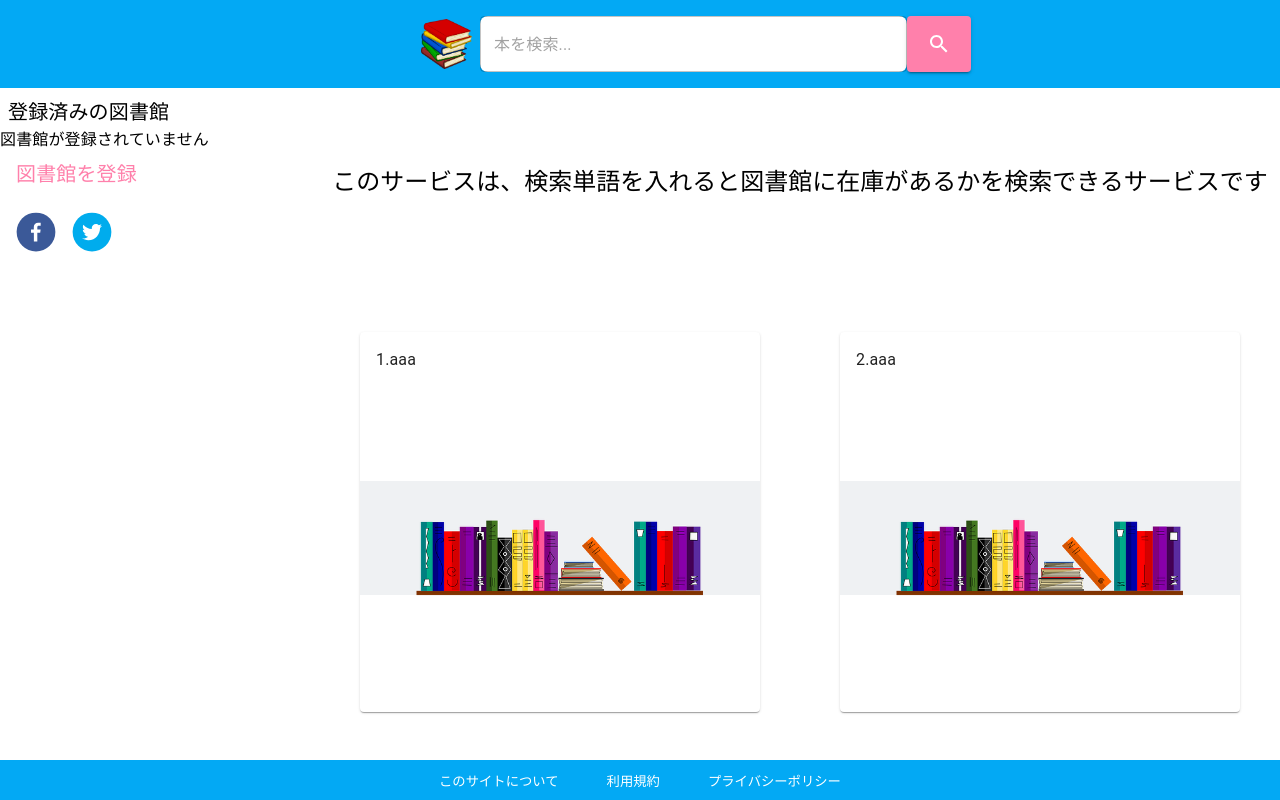
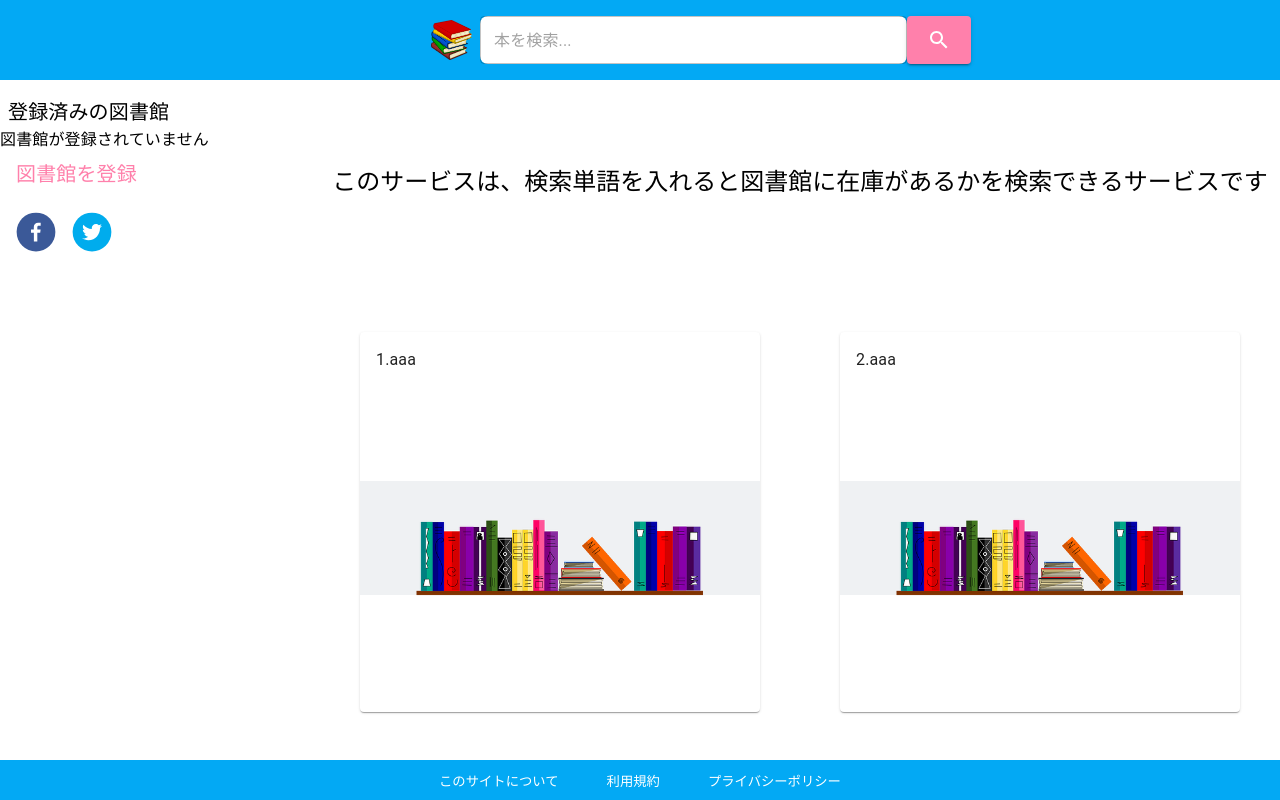
Before and after one commit to horitaka/book-search-frontend, a React (Create React App) app: page / in a window 1280 px wide. Built offline with nearby package versions, Linux system fonts and the light colour scheme.

Commit message:
fix: 検索窓のレイアウトのバグ修正

```diff
--- a/src/views/App.js
+++ b/src/views/App.js
@@ -5,7 +5,7 @@ import Grid from '@material-ui/core/Grid';
 import { makeStyles, createStyles } from '@material-ui/core/styles';
 import { createMuiTheme, ThemeProvider } from '@material-ui/core/styles';
 
-
+import AppThemeProvider from './AppThemeProvider'
 import Header from './Header'
 import Navigation from './Navigation/Navigation'
 import AppRouter from './AppRouter';
@@ -13,23 +13,6 @@ import Footer from './Footer/Footer'
 import { Toast } from './Toast';
 
 import './App.css'
-
-const theme = createMuiTheme({
-  palette: {
-    primary: {
-      // light: will be calculated from palette.primary.main,
-      main: '#03A9F4',
-      // dark: will be calculated from palette.primary.main,
-      contrastText: '#ffffff'
-    },
-    secondary: {
-      // light: will be calculated from palette.primary.main,
-      main: '#FF80AB',
-      // dark: will be calculated from palette.secondary.main,
-      contrastText: '#ffffff'
-    },
-  },
-});
 
 const useStyles = makeStyles(theme => createStyles({
   root: {
@@ -48,7 +31,7 @@ const useStyles = makeStyles(theme => createStyles({
     height: '100%',
     overflowY: 'scroll',
   },
-  navication: {
+  navigation: {
     height: '100%',
   },
   footer: {
@@ -62,7 +45,7 @@ function App() {
   const classes = useStyles();
 
   return (
-    <ThemeProvider theme={theme}>
+    <AppThemeProvider>
       <Router>
         <Grid className={classes.root} alignItems="stretch" container>
           <Toast />
@@ -70,7 +53,7 @@ function App() {
             <Header />
           </Grid>
           <Grid className={classes.contents} container item xs={12}>
-            <Grid container item xs={3} className={classes.navication}>
+            <Grid container item xs={3} className={classes.navigation}>
               <Navigation />
             </Grid>
             <Grid container item xs={9} className={classes.main}>
@@ -82,7 +65,7 @@ function App() {
           </Grid>
         </Grid>
       </Router>
-    </ThemeProvider>
+    </AppThemeProvider>
   );
 }
 
--- /dev/null
+++ b/src/views/AppThemeProvider.js
@@ -0,0 +1,33 @@
+import React from 'react';
+
+import { createMuiTheme, ThemeProvider } from '@material-ui/core/styles';
+
+const theme = createMuiTheme({
+  palette: {
+    primary: {
+      // light: will be calculated from palette.primary.main,
+      main: '#03A9F4',
+      // dark: will be calculated from palette.primary.main,
+      contrastText: '#ffffff'
+    },
+    secondary: {
+      // light: will be calculated from palette.primary.main,
+      main: '#FF80AB',
+      // dark: will be calculated from palette.secondary.main,
+      contrastText: '#ffffff'
+    },
+  },
+});
+
+
+function AppThemeProvider(props) {
+  const { children } = props
+
+  return (
+    <ThemeProvider theme={theme}>
+      {children}
+    </ThemeProvider>
+  );
+}
+
+export default AppThemeProvider;
--- a/src/views/Header/Header.js
+++ b/src/views/Header/Header.js
@@ -16,15 +16,18 @@ const useStyles = makeStyles(theme => createStyles({
   },
   img: {
     marginRight: theme.spacing(1),
-    height: '50px',
+    height: '40px',
     objectFit: 'contain'
   },
   textFieldContainer: {
-    minWidth: '300px'
+    minWidth: '300px',
   },
   textField: {
     background: theme.palette.secondary.contrastText,
     borderRadius: theme.spacing(1),
+    '& .MuiOutlinedInput-root': {
+      height: '100%',
+    }
   },
   button: {
     color: theme.palette.secondary.contrastText,
@@ -53,7 +56,7 @@ function AppHeader(props) {
       </Grid>
 
       <Grid container alignItems="stretch" item xs={4} className={classes.textFieldContainer}>
-        <TextField variant="outlined" fullWidth color="secondary" placeholder="本を検索..." inputRef={textFieldElement} className={classes.textField} />
+        <TextField variant="outlined" fullWidth size="small" color="secondary" placeholder="本を検索..." inputRef={textFieldElement} className={classes.textField} />
       </Grid>
 
       <Grid container alignItems="stretch" item xs={1}>
```
